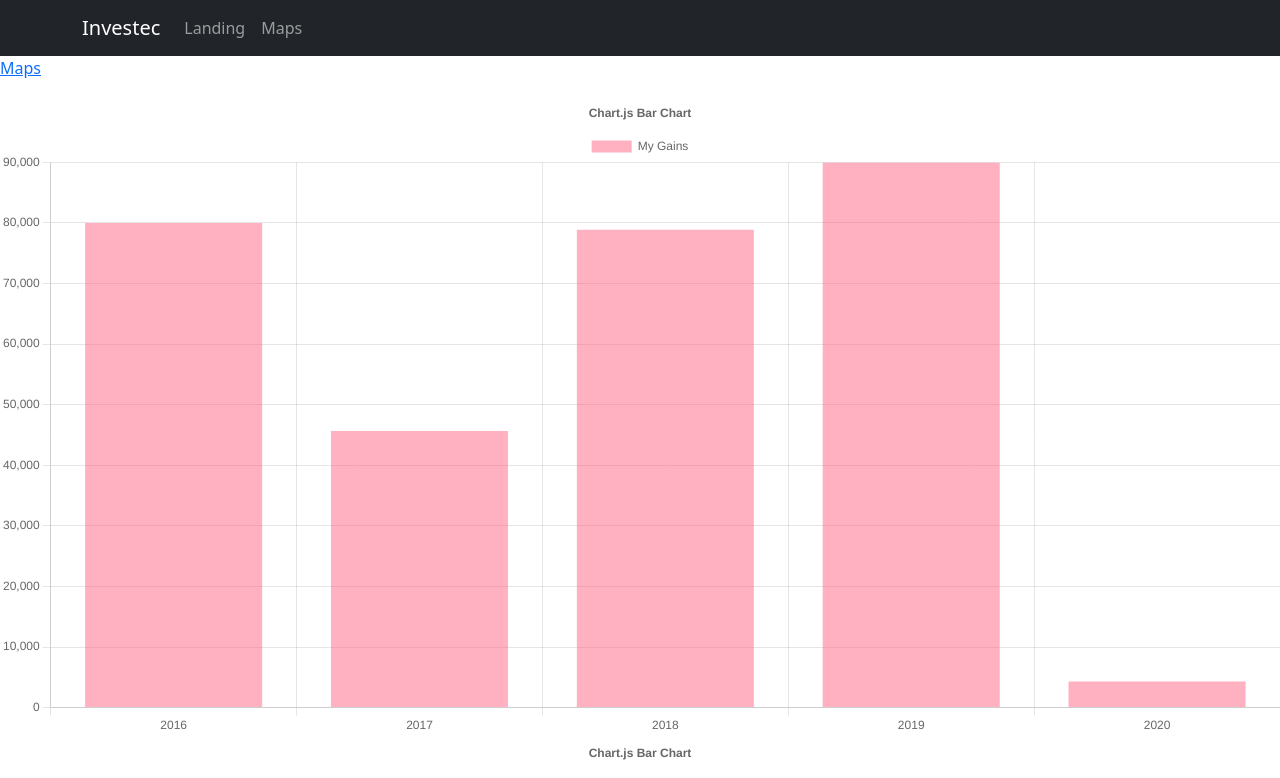
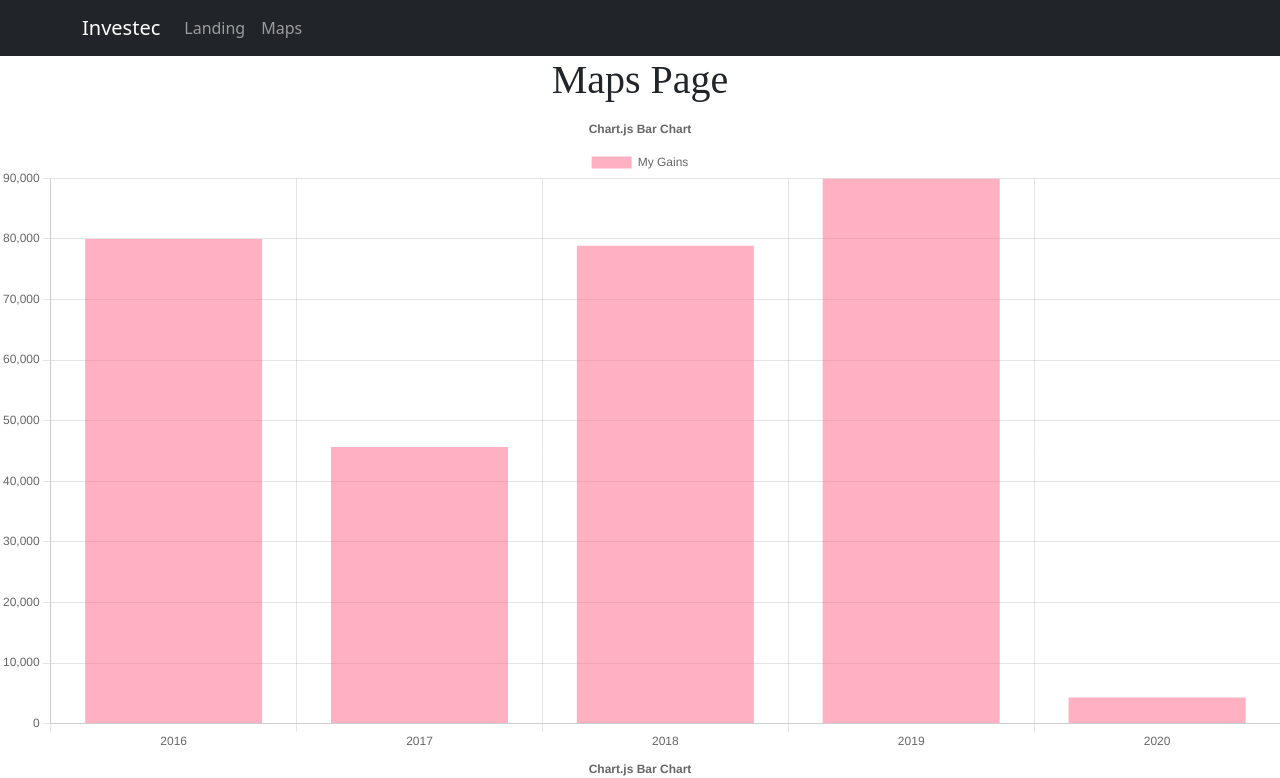
Before and after one commit to Tsebo200/200200_endtermassessment, a React (Create React App) app: page /maps in a window 1280 px wide. Shown: the top 778 px of the page. Built offline with nearby package versions, Linux system fonts and the light colour scheme.

Commit message:
Starting with the styling
Switched to sass from css

```diff
--- a/src/components/Landing.jsx
+++ b/src/components/Landing.jsx
@@ -3,6 +3,7 @@ import { Link } from 'react-router-dom';
 import { useState, useEffect, useRef } from 'react';
 import axios from 'axios';
 import { Button } from 'react-bootstrap';
+import '../styles/styles.sass';
 
 function Landing() {
 
@@ -25,16 +26,13 @@ function Landing() {
 // setRandomImage = <img src={{randomImage}} width="500px" height="500px"/>
 
   return (
-    <>
-
+    <div className="background">
     <h1>Landing Page</h1>
     <Link to="/maps"><p>Landing</p></Link>
     {/* <div className="image-container">{randomImage}</div> */}
     <img src= "https://images.dog.ceo/breeds/pug/n02110958_13439.jpg" width="100px" height="100px" alt='image of dog'></img>
     <Button/>
-
-
-    </>
+    </div>
 
 
 
--- a/src/components/Maps.jsx
+++ b/src/components/Maps.jsx
@@ -3,12 +3,13 @@ import { Link } from 'react-router-dom';
 import BarGraph from './Charts/BarGraph';
 import LineGraph from './Charts/LineGraph';
 import BarGraphTwo from './Charts/BarGraphTwo';
+import '../styles/styles.sass'
 
 function Maps() {
   return (
     <>
-
-    <Link to="/"><p>Maps</p></Link>
+   <center><h1>Maps Page</h1></center>
+    {/* <Link to="/"><p>Maps</p></Link>  */}     {/* This is the Link to */}
      <BarGraph/>
      <BarGraphTwo/>
      <LineGraph/>
--- /dev/null
+++ b/src/styles/styles.sass
@@ -0,0 +1,5 @@
+html
+    background: #121212
+
+    h1
+        font-family: avenir
```
Also changed, not shown: src/styles/Main.css (deleted), src/styles/landing.sass (added), src/styles/map.sass (added).
